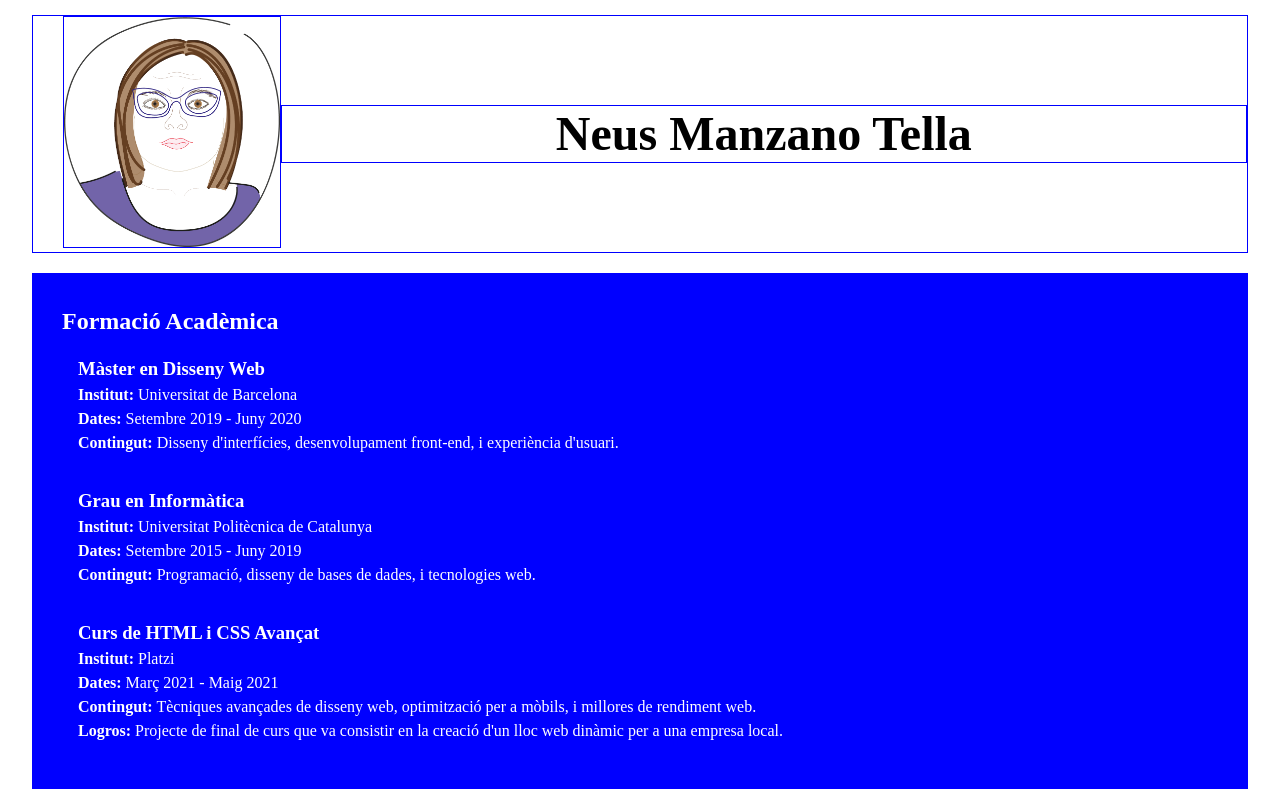
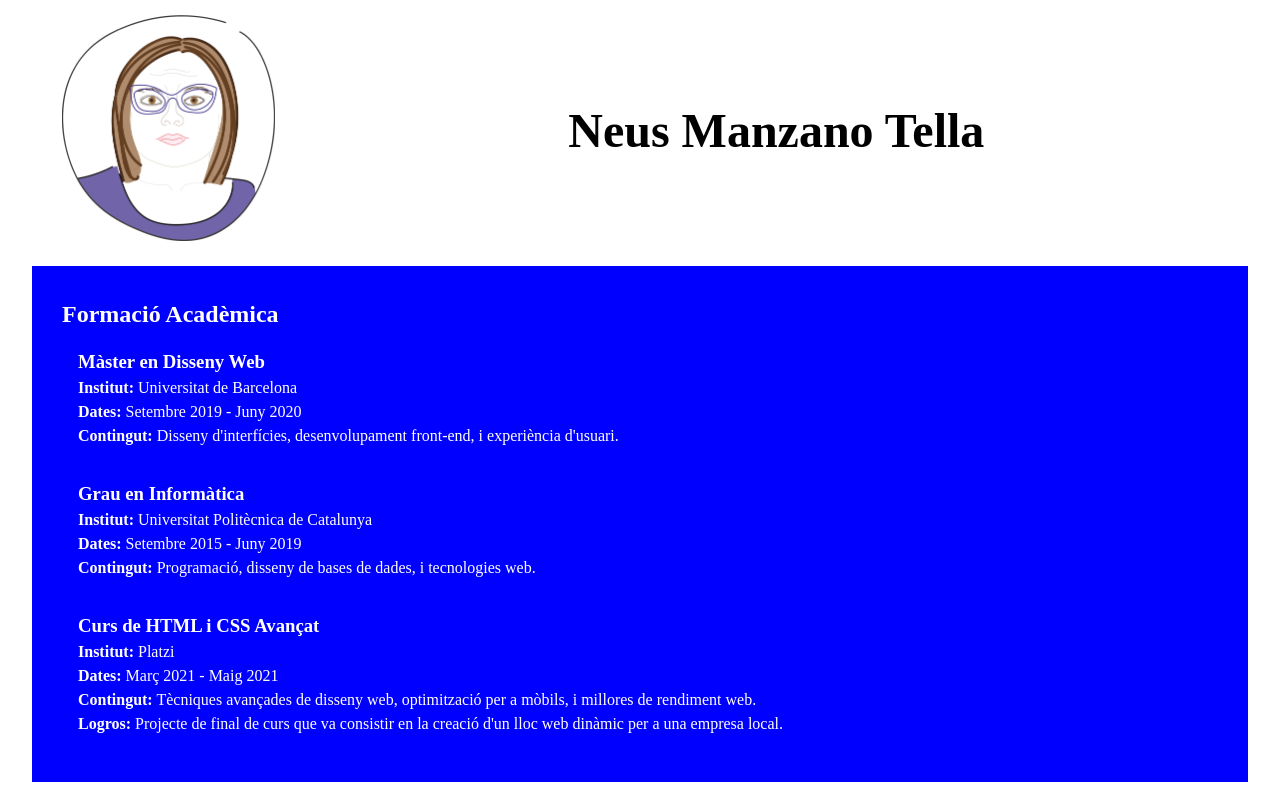
Before and after one commit to UsneMate/neusM06, a plain HTML site: page html/formacio.html in a window 1280 px wide. Drawn offline with nearby package versions, Linux system fonts and the light colour scheme; a script that the page names is missing.

Commit message:
canvis varis
trec bordes

```diff
--- a/css/styles.css
+++ b/css/styles.css
@@ -41,7 +41,6 @@ header{
     width: 95%;
     margin: 15px auto;
     align-items: center;
-    border:1px solid blue;
 
 }
 
@@ -55,14 +54,12 @@ header{
 .logo img{
     width: 100%; /* Evita que la imatge sobrepassi l'amplada del contenidor */
     object-fit: contain; /* Manté la proporció de la imatge dins del contenidor */
-    border:1px solid blue;
 }
 
 .titol{
     text-align: left;
     width: 100%;
-    margin-left: 0;
-    border:1px solid blue;
+    margin-left: 30px;
 }
 
 main {
```
